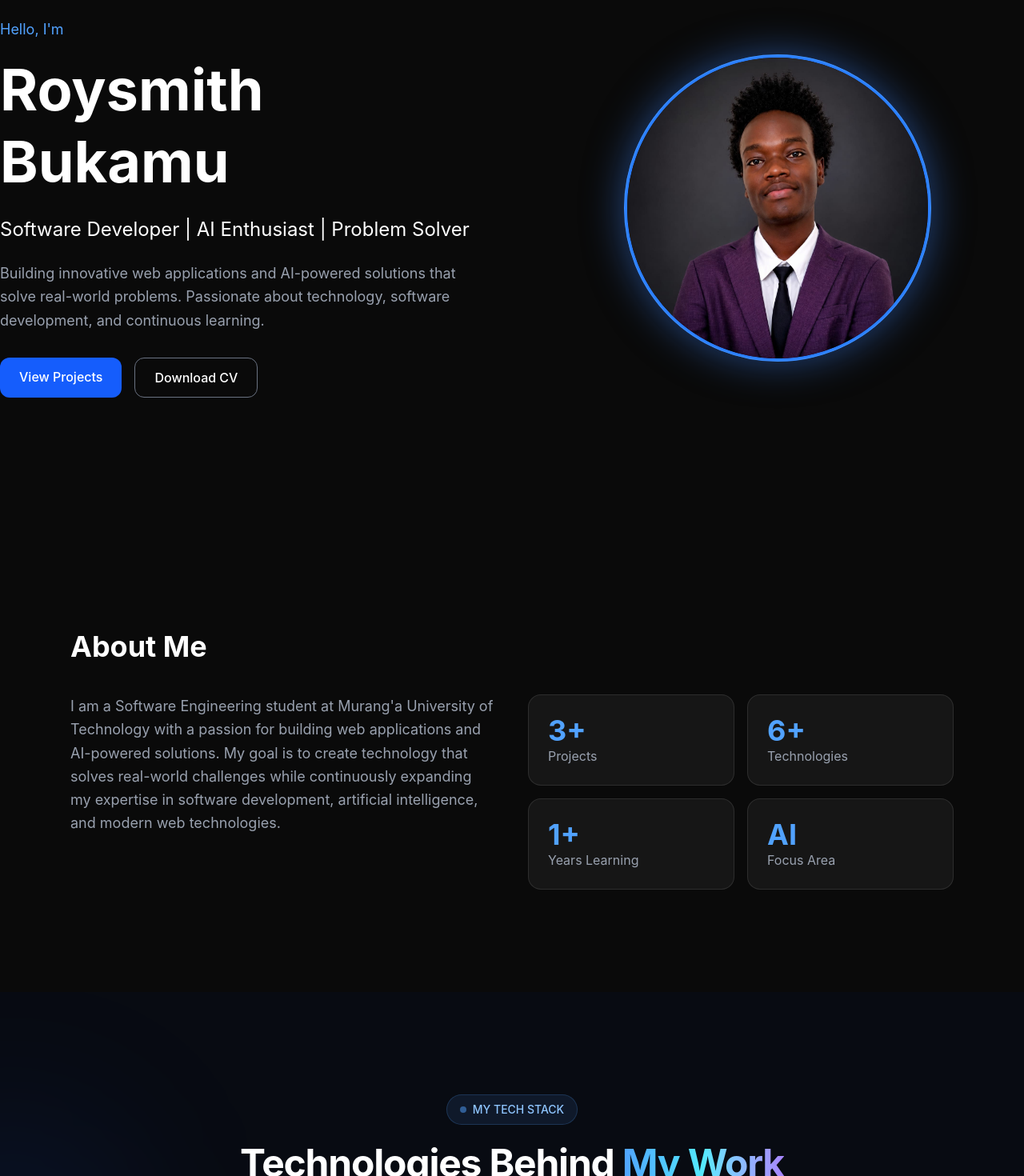
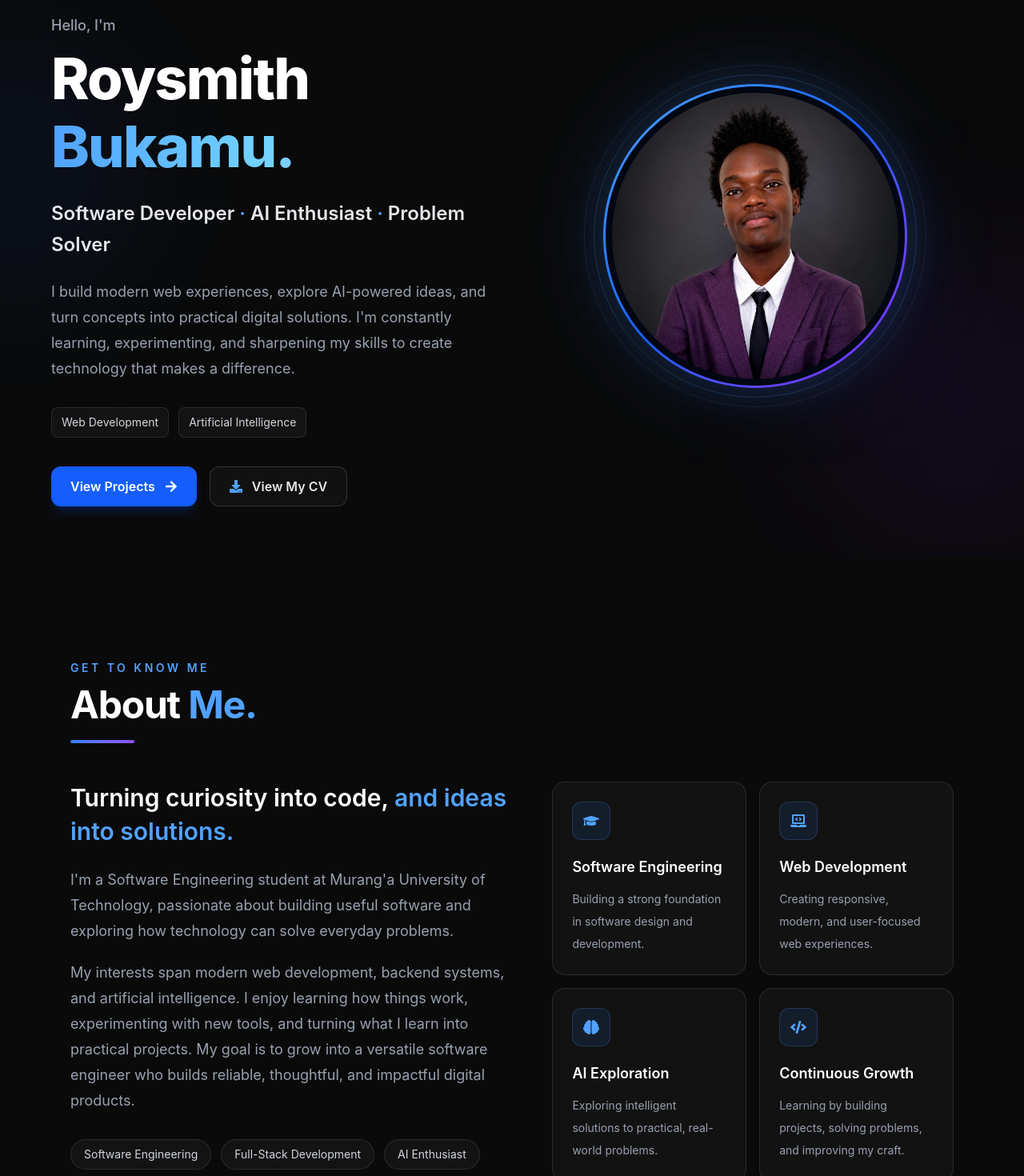
Before and after one commit to roysmithbukamu-design/portfolio-website, a React (Vite) app: page / in a window 1280 px wide. Shown: the part 140-1610 px from the top of the page at 80% size. Built offline with nearby package versions, Linux system fonts and the light colour scheme.

Commit message:
Enhanced the about and Hero sections

```diff
--- a/src/components/About.jsx
+++ b/src/components/About.jsx
@@ -1,76 +1,148 @@
 import { motion } from "framer-motion";
+import {
+  FaCode,
+  FaGraduationCap,
+  FaLaptopCode,
+  FaBrain,
+} from "react-icons/fa";
+
+const highlights = [
+  {
+    icon: <FaGraduationCap />,
+    title: "Software Engineering",
+    description: "Building a strong foundation in software design and development.",
+  },
+  {
+    icon: <FaLaptopCode />,
+    title: "Web Development",
+    description: "Creating responsive, modern, and user-focused web experiences.",
+  },
+  {
+    icon: <FaBrain />,
+    title: "AI Exploration",
+    description: "Exploring intelligent solutions to practical, real-world problems.",
+  },
+  {
+    icon: <FaCode />,
+    title: "Continuous Growth",
+    description: "Learning by building projects, solving problems, and improving my craft.",
+  },
+];
+
+const stats = [
+  { value: "01", label: "Engineering mindset" },
+  { value: "02", label: "Web development" },
+  { value: "03", label: "AI & innovation" },
+];
 
 export default function About() {
   return (
     <section
       id="about"
-      className="max-w-6xl mx-auto px-6 py-32"
+      className="relative mx-auto max-w-6xl scroll-mt-24 overflow-hidden px-6 py-24 md:py-32"
     >
+      {/* Subtle background glow */}
+      <div className="pointer-events-none absolute left-0 top-20 -z-10 h-64 w-64 rounded-full bg-blue-600/10 blur-[100px]" />
+      <div className="pointer-events-none absolute bottom-10 right-0 -z-10 h-64 w-64 rounded-full bg-violet-600/10 blur-[100px]" />
+
       <motion.div
-        initial={{ opacity: 0 }}
-        whileInView={{ opacity: 1 }}
-        transition={{ duration: 0.8 }}
+        initial={{ opacity: 0, y: 24 }}
+        whileInView={{ opacity: 1, y: 0 }}
+        viewport={{ once: true, amount: 0.2 }}
+        transition={{ duration: 0.7 }}
       >
-        <h2 className="text-4xl font-bold mb-10">
-          About Me
-        </h2>
+        {/* Section heading */}
+        <div className="mb-12">
+          <p className="mb-3 text-sm font-semibold uppercase tracking-[0.25em] text-blue-400">
+            Get to know me
+          </p>
 
-        <div className="grid md:grid-cols-2 gap-10">
+          <h2 className="text-4xl font-bold tracking-tight text-white sm:text-5xl">
+            About <span className="text-blue-400">Me.</span>
+          </h2>
 
+          <div className="mt-5 h-1 w-20 rounded-full bg-gradient-to-r from-blue-500 to-violet-500" />
+        </div>
+
+        <div className="grid items-start gap-12 lg:grid-cols-[1.05fr_0.95fr]">
+          {/* Introduction */}
           <div>
-            <p className="text-gray-400 text-lg leading-relaxed">
-              I am a Software Engineering student at Murang'a
-              University of Technology with a passion for
-              building web applications and AI-powered
-              solutions.
+            <h3 className="mb-6 text-2xl font-semibold leading-snug text-white sm:text-3xl">
+              Turning curiosity into code,
+              <span className="text-blue-400"> and ideas into solutions.</span>
+            </h3>
 
-              My goal is to create technology that solves
-              real-world challenges while continuously
-              expanding my expertise in software
-              development, artificial intelligence,
-              and modern web technologies.
+            <p className="mb-5 text-base leading-8 text-gray-400 sm:text-lg">
+              I'm a Software Engineering student at Murang'a University of
+              Technology, passionate about building useful software and
+              exploring how technology can solve everyday problems.
             </p>
-          </div>
 
-          <div className="grid grid-cols-2 gap-4">
-            <div className="bg-white/5 p-6 rounded-2xl border border-white/10 hover:border-blue-500 hover:shadow-[0_0_30px_rgba(59,130,246,0.3)] transition duration-300">
-              <h3 className="text-4xl font-bold text-blue-400">
-                3+
-              </h3>
-              <p className="text-gray-400">
-                Projects
-              </p>
+            <p className="mb-8 text-base leading-8 text-gray-400 sm:text-lg">
+              My interests span modern web development, backend systems, and
+              artificial intelligence. I enjoy learning how things work,
+              experimenting with new tools, and turning what I learn into
+              practical projects. My goal is to grow into a versatile software
+              engineer who builds reliable, thoughtful, and impactful digital
+              products.
+            </p>
+
+            {/* Focus tags */}
+            <div className="mb-9 flex flex-wrap gap-3">
+              {["Software Engineering", "Full-Stack Development", "AI Enthusiast"].map(
+                (tag) => (
+                  <span
+                    key={tag}
+                    className="rounded-full border border-white/10 bg-white/[0.04] px-4 py-2 text-sm text-gray-300 transition hover:border-blue-500/50 hover:bg-blue-500/10"
+                  >
+                    {tag}
+                  </span>
+                )
+              )}
             </div>
 
-            <div className="bg-white/5 p-6 rounded-2xl border border-white/10 hover:border-blue-500 hover:shadow-[0_0_30px_rgba(59,130,246,0.3)] transition duration-300">
-              <h3 className="text-4xl font-bold text-blue-400">
-                6+
-              </h3>
-              <p className="text-gray-400">
-                Technologies
-              </p>
-            </div>
-
-            <div className="bg-white/5 p-6 rounded-2xl border border-white/10 hover:border-blue-500 hover:shadow-[0_0_30px_rgba(59,130,246,0.3)] transition duration-300">
-              <h3 className="text-4xl font-bold text-blue-400">
-                1+
-              </h3>
-              <p className="text-gray-400">
-                Years Learning
-              </p>
-            </div>
-
-            <div className="bg-white/5 p-6 rounded-2xl border border-white/10 hover:border-blue-500 hover:shadow-[0_0_30px_rgba(59,130,246,0.3)] transition duration-300">
-              <h3 className="text-4xl font-bold text-blue-400">
-                AI
-              </h3>
-              <p className="text-gray-400">
-                Focus Area
-              </p>
-            </div>
 
           </div>
 
+          {/* Focus cards */}
+          <div className="grid gap-4 sm:grid-cols-2">
+            {highlights.map((item, index) => (
+              <motion.div
+                key={item.title}
+                initial={{ opacity: 0, y: 20 }}
+                whileInView={{ opacity: 1, y: 0 }}
+                viewport={{ once: true, amount: 0.2 }}
+                transition={{ duration: 0.5, delay: index * 0.1 }}
+                className="group rounded-2xl border border-white/10 bg-white/[0.035] p-6 transition duration-300 hover:-translate-y-1 hover:border-blue-500/40 hover:bg-white/[0.06]"
+              >
+                <div className="mb-5 flex h-12 w-12 items-center justify-center rounded-xl border border-blue-400/20 bg-blue-500/10 text-xl text-blue-400 transition duration-300 group-hover:scale-110 group-hover:bg-blue-500/20">
+                  {item.icon}
+                </div>
+
+                <h4 className="mb-3 text-lg font-semibold text-white">
+                  {item.title}
+                </h4>
+
+                <p className="text-sm leading-7 text-gray-400">
+                  {item.description}
+                </p>
+              </motion.div>
+            ))}
+          </div>
+        </div>
+
+        {/* Bottom identity strip */}
+        <div className="mt-14 rounded-2xl border border-white/10 bg-gradient-to-r from-blue-500/[0.08] via-white/[0.025] to-violet-500/[0.08] p-6 sm:p-8">
+          <div className="grid gap-6 sm:grid-cols-3 sm:divide-x sm:divide-white/10">
+            {stats.map((stat) => (
+              <div key={stat.value} className="sm:px-6 first:sm:pl-0 last:sm:pr-0">
+                <p className="mb-2 text-2xl font-bold text-blue-400">
+                  {stat.value}
+                </p>
+                <p className="text-sm text-gray-400">{stat.label}</p>
+              </div>
+            ))}
+          </div>
         </div>
       </motion.div>
     </section>
--- a/src/components/Hero.jsx
+++ b/src/components/Hero.jsx
@@ -1,84 +1,126 @@
 import { motion } from "framer-motion";
+import { FaArrowRight, FaDownload } from "react-icons/fa";
 
 export default function Hero() {
   return (
     <section
       id="home"
-      className="min-h-screen flex items-center pt-24 md:pt-0"
+      className="relative isolate flex min-h-screen items-center overflow-hidden px-6 pb-16 pt-28 sm:pt-32 md:pt-24"
     >
-      <div className="grid grid-cols-1 md:grid-cols-2 gap-12 items-center">
+      {/* Background glow effects */}
+      <div className="pointer-events-none absolute -left-32 top-1/4 -z-10 h-72 w-72 rounded-full bg-blue-600/10 blur-[100px]" />
 
-        {/* Left Side */}
+      <div className="pointer-events-none absolute -right-20 bottom-10 -z-10 h-80 w-80 rounded-full bg-violet-600/10 blur-[110px]" />
+
+      <div className="mx-auto grid w-full max-w-6xl grid-cols-1 items-center gap-14 md:grid-cols-2 md:gap-10 lg:gap-16">
+
+        {/* Left: Introduction */}
         <motion.div
-          initial={{ opacity: 0, x: -50 }}
+          initial={{ opacity: 0, x: -30 }}
           animate={{ opacity: 1, x: 0 }}
-          transition={{ duration: 0.8 }}
+          transition={{ duration: 0.7, ease: "easeOut" }}
+          className="order-2 text-center md:order-1 md:text-left"
         >
-          <p className="text-blue-400 text-lg mb-4">
+          {/* Student badge */}
+          <div className="mb-6 inline-flex items-center gap-2 rounded-full border border-blue-400/20 bg-blue-500/[0.08] px-4 py-2">
+            <span className="relative flex h-2 w-2">
+              <span className="absolute inline-flex h-full w-full animate-ping rounded-full bg-blue-400 opacity-60" />
+              <span className="relative inline-flex h-2 w-2 rounded-full bg-blue-400" />
+            </span>
+
+            <span className="text-sm font-medium tracking-wide text-blue-300">
+              Software Engineering Student
+            </span>
+          </div>
+
+          <p className="mb-3 text-lg font-medium text-gray-400">
             Hello, I'm
           </p>
 
-          <h1 className="text-4xl md:text-7xl font-bold leading-tight mb-6">
-            Roysmith Bukamu
+          <h1 className="mb-6 text-4xl font-extrabold leading-[1.12] tracking-tight text-white sm:text-5xl lg:text-6xl xl:text-7xl">
+            Roysmith
+            <span className="mt-1 block bg-gradient-to-r from-blue-400 via-sky-300 to-violet-400 bg-clip-text text-transparent">
+              Bukamu.
+            </span>
           </h1>
 
-          <h2 className="text-xl md:text-2xl text-gray-250 mb-6">
-            Software Developer | AI Enthusiast | Problem Solver
+          <h2 className="mb-6 text-lg font-semibold leading-relaxed text-gray-200 sm:text-xl lg:text-2xl">
+            Software Developer
+            <span className="text-blue-400"> · </span>
+            AI Enthusiast
+            <span className="text-blue-400"> · </span>
+            Problem Solver
           </h2>
 
-          <p className="text-gray-400 text-lg leading-relaxed mb-8">
-            Building innovative web applications and AI-powered solutions that
-            solve real-world problems. Passionate about technology, software
-            development, and continuous learning.
+          <p className="mx-auto mb-8 max-w-xl text-base leading-8 text-gray-400 sm:text-lg md:mx-0">
+            I build modern web experiences, explore AI-powered ideas, and turn
+            concepts into practical digital solutions. I'm constantly learning,
+            experimenting, and sharpening my skills to create technology that
+            makes a difference.
           </p>
 
-          <div className="flex flex-wrap gap-4">
+          {/* Areas of interest */}
+          <div className="mb-9 flex flex-wrap justify-center gap-3 md:justify-start">
+            <span className="rounded-lg border border-white/10 bg-white/[0.04] px-3 py-2 text-sm text-gray-300">
+              Web Development
+            </span>
+
+            <span className="rounded-lg border border-white/10 bg-white/[0.04] px-3 py-2 text-sm text-gray-300">
+              Artificial Intelligence
+            </span>
+          </div>
+
+          {/* Action buttons */}
+          <div className="flex flex-wrap justify-center gap-4 md:justify-start">
             <a
               href="#projects"
-              className="px-6 py-3 bg-blue-600 hover:bg-blue-700 rounded-xl transition duration-300 font-medium"
+              className="group inline-flex min-h-12 items-center justify-center gap-3 rounded-xl bg-blue-600 px-6 py-3 font-semibold text-white shadow-lg shadow-blue-600/20 transition duration-300 hover:-translate-y-1 hover:bg-blue-500 hover:shadow-blue-500/30"
             >
               View Projects
+              <FaArrowRight className="transition-transform duration-300 group-hover:translate-x-1" />
             </a>
 
             <a
               href="/CV.pdf"
               target="_blank"
               rel="noopener noreferrer"
-              className="px-6 py-3 border border-gray-500 hover:border-blue-500 rounded-xl transition duration-300 font-medium"
+              className="inline-flex min-h-12 items-center justify-center gap-3 rounded-xl border border-white/15 bg-white/[0.03] px-6 py-3 font-semibold text-gray-200 transition duration-300 hover:-translate-y-1 hover:border-blue-400/60 hover:bg-blue-500/[0.08] hover:text-white"
             >
-              Download CV
+              <FaDownload className="text-blue-400" />
+              View My CV
             </a>
           </div>
         </motion.div>
 
-        {/* Right Side - Profile Image */}
+        {/* Right: Profile picture */}
         <motion.div
-          initial={{ opacity: 0, x: 50 }}
-          animate={{ opacity: 1, x: 0 }}
-          transition={{ duration: 0.8 }}
-          className="flex justify-center"
+          initial={{ opacity: 0, scale: 0.92, x: 25 }}
+          animate={{ opacity: 1, scale: 1, x: 0 }}
+          transition={{ duration: 0.8, delay: 0.15, ease: "easeOut" }}
+          className="order-1 flex justify-center md:order-2"
         >
-          <div className="relative">
-            <img
-              src="/profile.jpeg"
-              alt="Roysmith Bukamu"
-              className="
-                w-72
-                h-72
-                md:w-96
-                md:h-96
-                object-cover
-                rounded-full
-                border-4
-                border-blue-500
-                shadow-[0_0_50px_rgba(59,130,246,0.5)]
-                hover:scale-105
-                transition-all
-                duration-500
-              "
-            />
+          <div className="relative mx-auto w-full max-w-[260px] sm:max-w-[320px] lg:max-w-[380px]">
 
-            <div className="absolute inset-0 rounded-full border border-blue-400 animate-pulse"></div>
+            {/* Outer glow */}
+            <div className="absolute inset-5 rounded-full bg-blue-500/20 blur-3xl" />
+
+            {/* Decorative rings */}
+            <div className="absolute -inset-3 rounded-full border border-blue-400/20" />
+
+            <div className="absolute -inset-6 rounded-full border border-violet-400/10" />
+
+            {/* Image frame */}
+            <div className="relative aspect-square rounded-full bg-gradient-to-br from-blue-400 via-blue-600 to-violet-600 p-[3px] shadow-[0_0_60px_rgba(59,130,246,0.2)]">
+              <div className="h-full w-full overflow-hidden rounded-full bg-gray-950 p-2">
+                <img
+                  src="/profile.jpeg"
+                  alt="Portrait of Roysmith Bukamu"
+                  fetchPriority="high"
+                  className="h-full w-full rounded-full object-cover object-center transition duration-700 hover:scale-105"
+                />
+              </div>
+            </div>
+
           </div>
         </motion.div>
 
```
